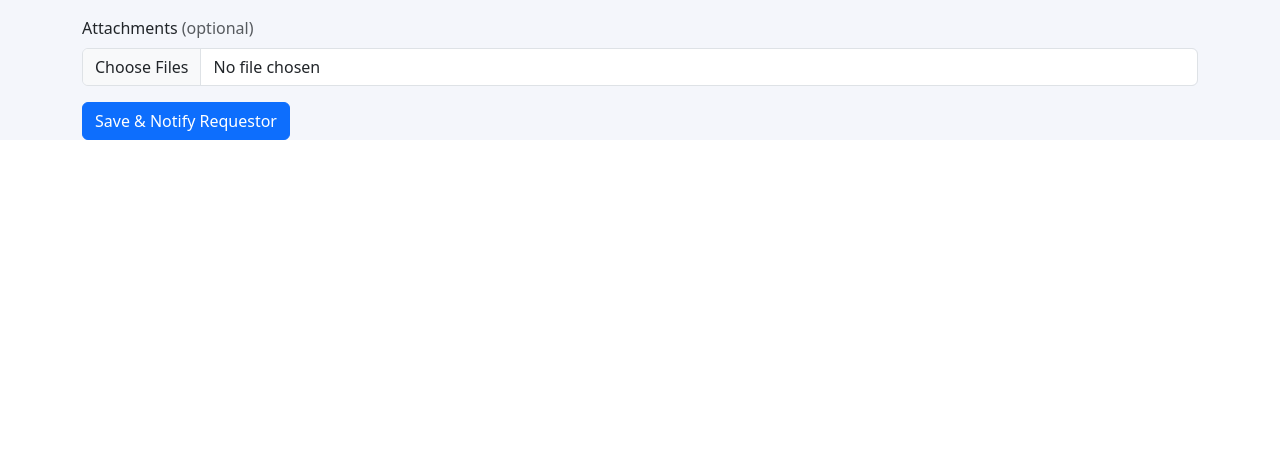
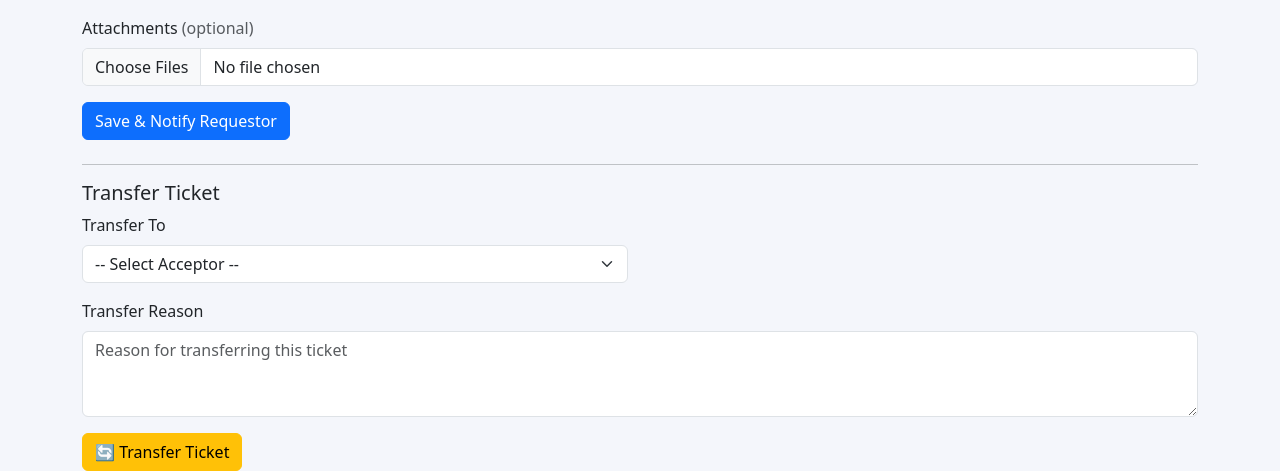
Before and after one commit to shashankshandilya-dotpe1754/data_ticket_system, a Flask app: template templates/ticket_detail.html in a window 1280 px wide. Shown: the part 785-1256 px from the top of the page. Before the commit the page ends 925 px from the top, so only its background shows below. Run offline with Flask 3, Linux system fonts and the light colour scheme; the template is opened without the code that fills it, so the values that code supplies are empty; parts of the project's set-up code (start-up, migrations or seed data) failed here and were passed over; some libraries are stand-ins or nearby versions.

Commit message:
Update ticket_detail.html

```diff
--- a/templates/ticket_detail.html
+++ b/templates/ticket_detail.html
@@ -60,6 +60,73 @@
   </div>
 
   <button type="submit" class="btn btn-primary">Save &amp; Notify Requestor</button>
+  <hr class="mt-4">
+
+<h5 class="mt-3">
+    Transfer Ticket
+</h5>
+
+<div class="row">
+
+    <div class="col-md-6">
+
+        <label class="form-label">
+            Transfer To
+        </label>
+
+        <select
+            class="form-select"
+            name="transfer_to">
+
+            <option value="">
+                -- Select Acceptor --
+            </option>
+
+            {% for user in acceptors %}
+
+                {% if user != ticket["Assigned To"] %}
+
+                    <option value="{{ user }}">
+                        {{ user }}
+                    </option>
+
+                {% endif %}
+
+            {% endfor %}
+
+        </select>
+
+    </div>
+
+</div>
+
+<div class="mt-3">
+
+    <label class="form-label">
+        Transfer Reason
+    </label>
+
+    <textarea
+        class="form-control"
+        rows="3"
+        name="transfer_reason"
+        placeholder="Reason for transferring this ticket"></textarea>
+
+</div>
+
+<div class="mt-3">
+
+    <button
+        type="submit"
+        class="btn btn-warning"
+        formaction="{{ url_for('transfer_ticket', ticket_id=ticket['Ticket ID']) }}"
+        formmethod="POST">
+
+        🔄 Transfer Ticket
+
+    </button>
+
+</div>
 </form>
 
 <link href="https://cdn.jsdelivr.net/npm/quill@2.0.2/dist/quill.snow.css" rel="stylesheet">
```
